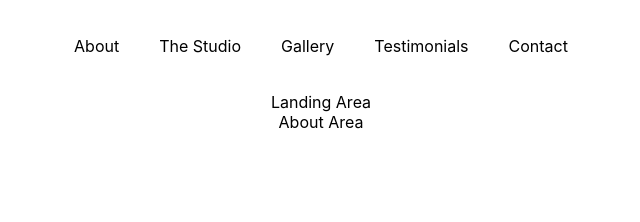
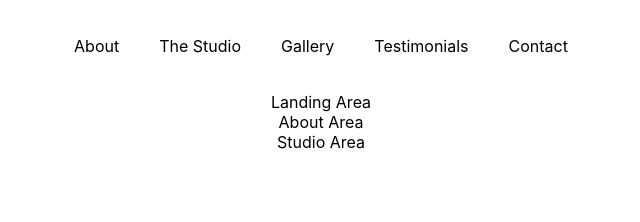
Before and after one commit to proiacm/C.P.Art-Studio, a React (Create React App) app: page / in a window 1280 px wide. Shown: the top 222 px of the page, without its empty margins (319-959 px from the left). Built offline with nearby package versions, Linux system fonts and the light colour scheme.

Commit message:
Set up Studio component

```diff
--- a/src/App.js
+++ b/src/App.js
@@ -3,6 +3,7 @@ import About from './About/About';
 import './App.css';
 import Landing from './Landing/Landing';
 import Nav from './Nav/Nav';
+import Studio from './Studio/Studio';
 
 class App extends Component {
 
@@ -12,6 +13,7 @@ class App extends Component {
         <Nav />
         <Landing />
         <About />
+        <Studio />
       </div>
     );
   }
```
Also changed, not shown: 1 other file (tests, documents, lock files or other folders).
